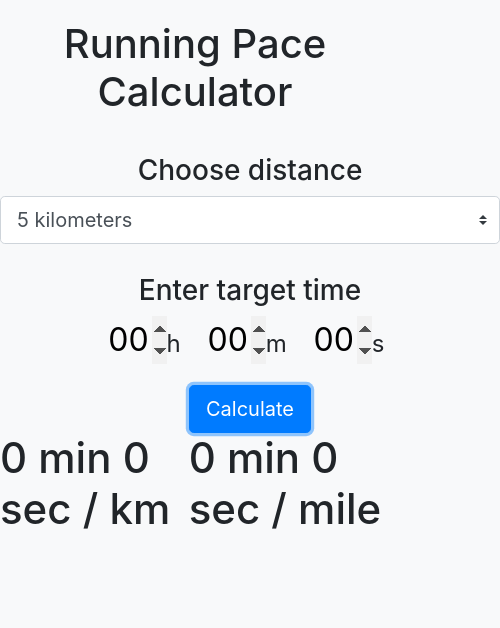
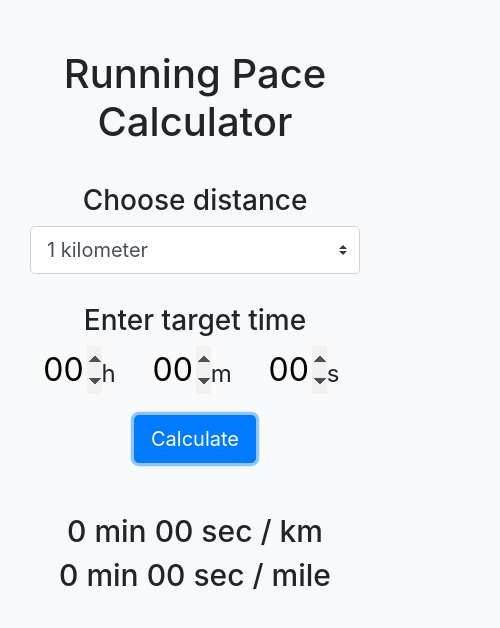
Before and after one commit to marcinszablowski/running_pace_calculator, a plain HTML site: page index.html in a window 390 px wide. Both pictures are taken after a click on the button "Calculate". Shown: the whole page, 500 px wide, since content can reach past the window. Drawn offline with nearby package versions, Linux system fonts and the light colour scheme.

Commit message:
Add distances

```diff
--- a/app.js
+++ b/app.js
@@ -35,11 +35,11 @@ document.addEventListener('DOMContentLoaded', function () {
     console.log(hoursInSeconds);
 
     function getPaceInKilometers() {
-      paceKm.innerHTML = `${Math.floor(minutesPaceInKm)} min ${Math.floor(secondsPaceInKm)} sec / km`
+      paceKm.innerHTML = `${Math.floor(minutesPaceInKm)} min ${(secondsPaceInKm >= 0 && secondsPaceInKm < 10) ? "0" : ""}${Math.floor(secondsPaceInKm)} sec / km`
     }
 
     function getPaceInMiles() {
-      paceMile.innerHTML = `${Math.floor(minutesPaceInMiles)} min ${Math.floor(secondsPaceInMiles)} sec / mile`
+      paceMile.innerHTML = `${Math.floor(minutesPaceInMiles)} min ${(secondsPaceInMiles >= 0 && secondsPaceInMiles < 10) ? "0" : ""}${Math.floor(secondsPaceInMiles)} sec / mile`
     }
 
 
--- a/index.html
+++ b/index.html
@@ -18,8 +18,10 @@
 
       <div class="input-group input-group-lg dist-select">
         <select name="distance" id="distance" class="custom-select">
+          <option value="1000">1 kilometer</option>
           <option value="5000">5 kilometers</option>
           <option value="10000">10 kilometers</option>
+          <option value="15000">15 kilometers</option>
           <option value="21097">Halfmarathon</option>
           <option value="42195">Marathon</option>
         </select>
--- a/style.css
+++ b/style.css
@@ -20,7 +20,7 @@ body {
 
 .time-info {
   align-self: flex-end;
-  margin-right: 10px;
+  margin-right: 20px;
   font-size: 1.5em;
   transform: translate(-12px, -3px);
 }
@@ -31,7 +31,7 @@ body {
 
 .title {
   text-align: center;
-  margin-top: 20px;
+  margin-top: 50px;
 }
 
 .calc-container {
@@ -59,17 +59,28 @@ input[type=number]::-webkit-outer-spin-button {
 
 .goal-pace {
   display: flex;
-  justify-content: space-around;
+  justify-content: space-evenly;
+  margin-top: 50px
 }
 
 .goal-pace h4 {
-  font-size: 42px;
+  font-size: 55px;
 }
 
-/* .cnt {
-  display: flex;
-  flex-direction: column;
-  align-items: center;
-  justify-content: center;
-  min-height: 80vh;
-} */
+@media (max-width: 1100px) {
+  .goal-pace {
+    flex-direction: column;
+    justify-content: center;
+    align-items: center;
+  }
+}
+
+@media (max-width: 520px) {
+  .goal-pace h4 {
+    font-size: 30px;
+  }
+
+  .calc-container {
+    width: 330px;
+  }
+}
```
